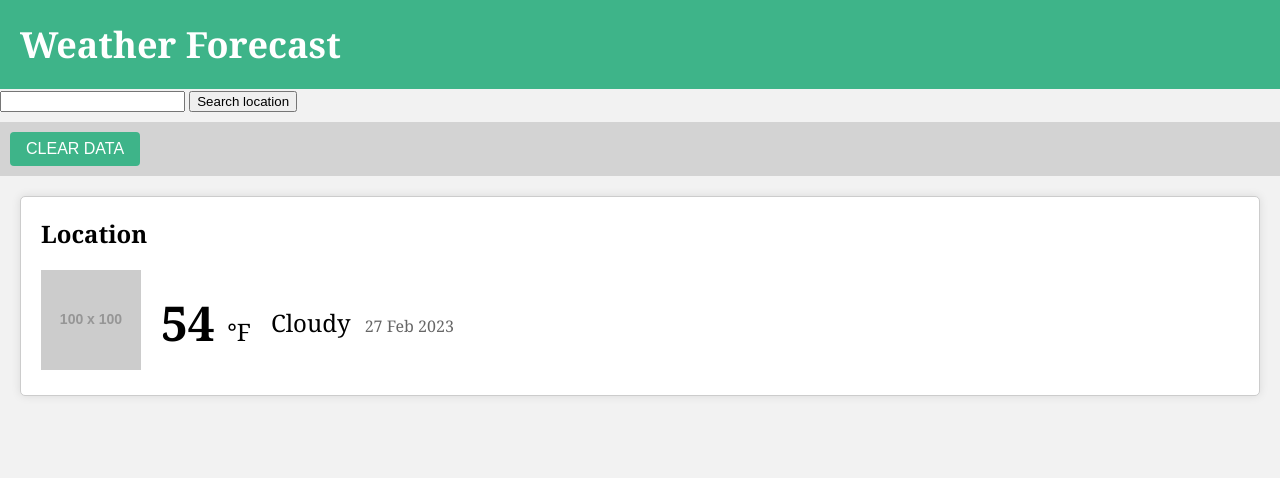
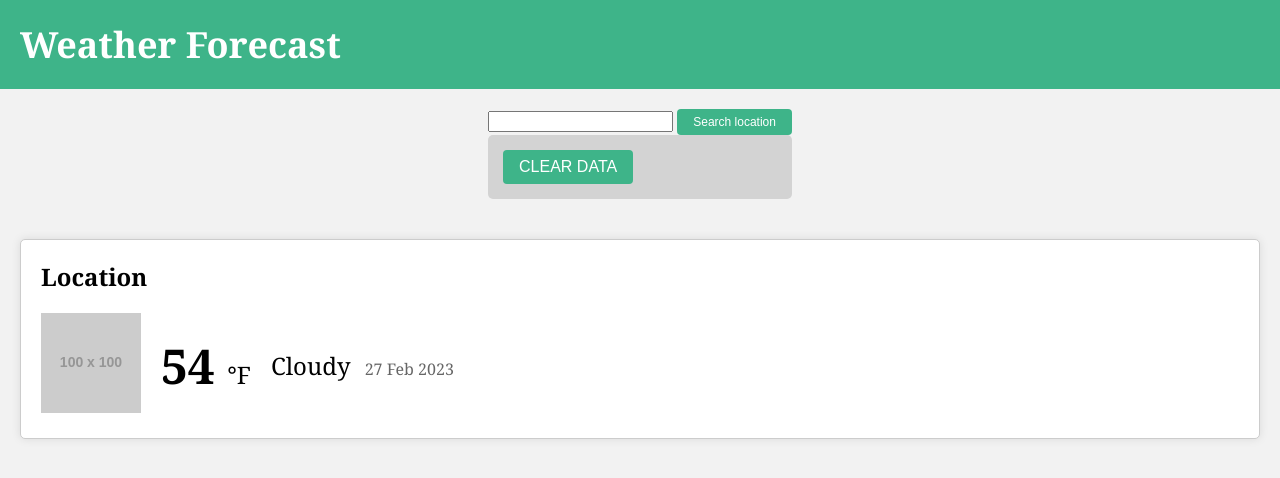
Before and after one commit to erech/EH-Weather-Dashboard, a plain HTML site: page index.html in a window 1280 px wide. Drawn offline with Linux system fonts and the light colour scheme; placeholder pictures from the web are drawn by us.

Commit message:
fixed aside stlye

```diff
--- a/Develop/css/style.css
+++ b/Develop/css/style.css
@@ -27,25 +27,24 @@ body {
   }
 
   .search-container input[type="text"] {
-    padding: 10px;
+    padding: 15px;
     border: none;
     border-radius: 5px;
     font-size: 16px;
   }
 
-  .search-container button {
-    background-color: #0077be;
+  #searchBttn {
+    background-color: #3EB489;
+    border: none;
+    border-radius: 4px;
     color: #fff;
-    border: none;
-    border-radius: 5px;
-    padding: 10px 20px;
-    margin-left: 10px;
-    font-size: 16px;
     cursor: pointer;
+    font-size: 12px;
+    padding: 6px 16px;
   }
 
-  .search-container button:hover {
-    background-color: #005b8e;
+  #searchBttn:hover {
+    background-color: #20C073;
   }
 
   /* Weather info styles */
@@ -100,11 +99,13 @@ body {
     margin-left: 10px;
   }
 
-
+/*aside stlyes */
   aside {
     background-color: lightgray;
-    padding: 10px;
-    margin-top: 10px;
+    padding: 15px;
+    border: none;
+    border-radius: 5px;
+    font-size: 16px;
 }
 
 #clearDataBttn {
--- a/index.html
+++ b/index.html
@@ -12,15 +12,17 @@
         <h1>Weather Forecast</h1>
       </header>
 
-    <main class="container">
+    <main class="search-container">
         <section>
             <input type="searchLocation" id="inputElement"></input>
-            <button id="getLocationEl" onclick="appendValue()">Search location</button>
+            <button id="searchBttn" id="getLocationEl" onclick="appendValue()">Search location</button>
+
+            <aside id="asideElement">
+                <button id="clearDataBttn">Clear Data</button>
+            </aside>
+
         </section>
 
-        <aside id="asideElement">
-            <button id="clearDataBttn">Clear Data</button>
-        </aside>
     </main>
 
     <div class="weather-container">
```
